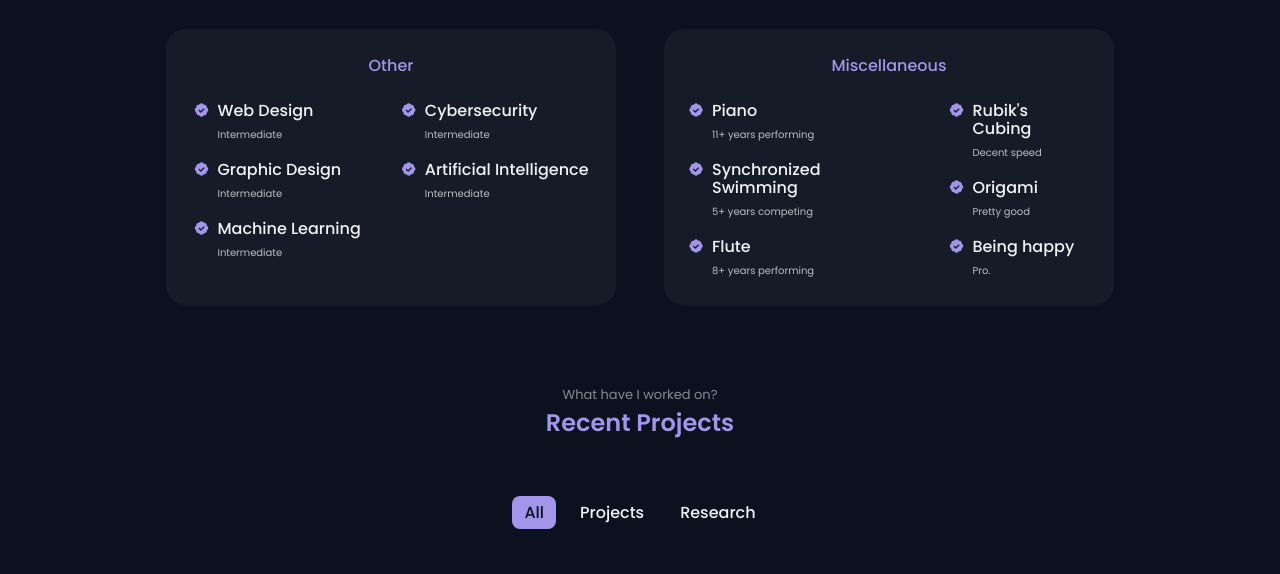
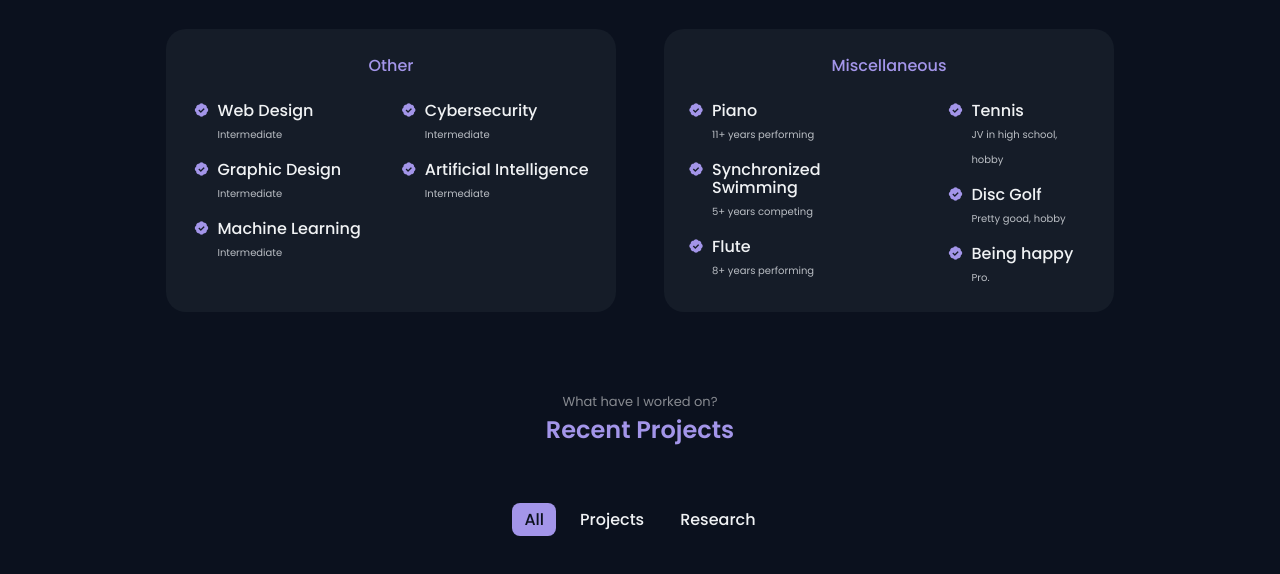
Before and after one commit to annieetang/annieetang.github.io, a plain HTML site: page index.html in a window 1280 px wide. Shown: the part 2451-3025 px from the top of the page. Drawn offline with nearby package versions, Linux system fonts and the light colour scheme; a web font is replaced by a local one.

Commit message:
updated activites

```diff
--- a/index.html
+++ b/index.html
@@ -428,8 +428,8 @@
                                     <i class='bx bxs-badge-check' ></i>
 
                                     <div>
-                                        <h3 class="skills__name">Rubik's Cubing</h3>
-                                        <span class="skills__level">Decent speed</span>
+                                        <h3 class="skills__name">Tennis</h3>
+                                        <span class="skills__level">JV in high school, hobby</span>
                                     </div>
                                 </div>
 
@@ -437,8 +437,8 @@
                                     <i class='bx bxs-badge-check' ></i>
 
                                     <div>
-                                        <h3 class="skills__name">Origami</h3>
-                                        <span class="skills__level">Pretty good</span>
+                                        <h3 class="skills__name">Disc Golf</h3>
+                                        <span class="skills__level">Pretty good, hobby</span>
                                     </div>
                                 </div>
 
```
